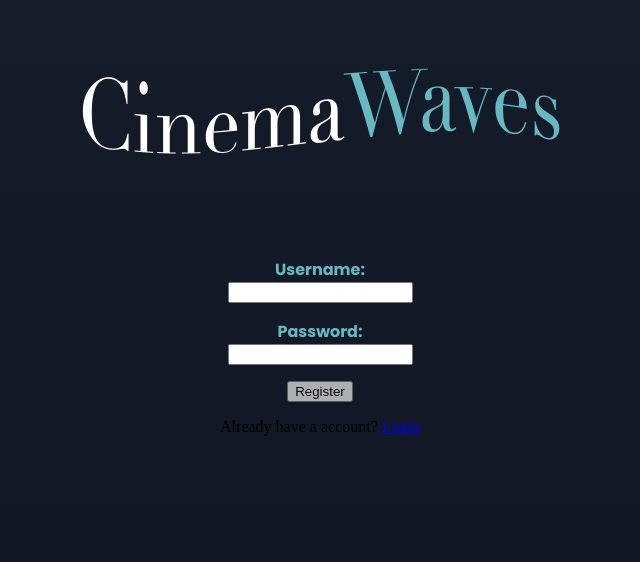
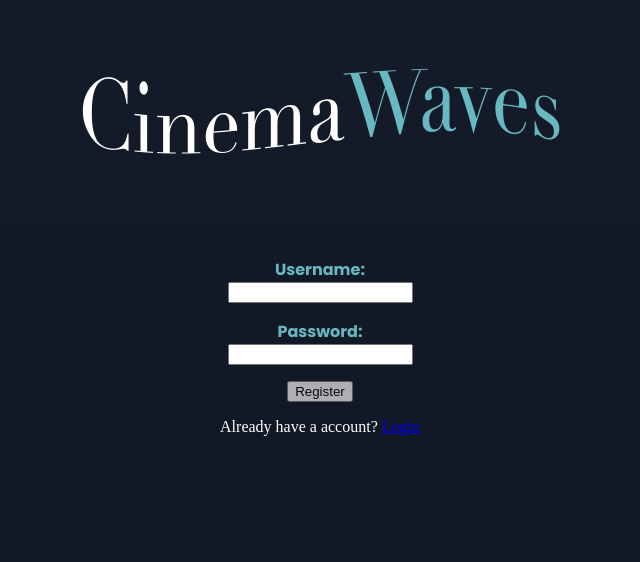
Before and after one commit to Isaac-Develops/Cinema-Waves, a Django app: page /register/ in a window 1280 px wide. Shown: the top 562 px of the page, without its empty margins (320-960 px from the left). Run offline with Django 3.2, Linux system fonts and the light colour scheme.

Commit message:
updated text color login/register

```diff
--- a/templates/registration/register_user.html
+++ b/templates/registration/register_user.html
@@ -104,6 +104,9 @@ body {
 	color: #015871;
 }
 
+p.register{
+  color: white;
+}
 
 </style>
 <center class="blue_logo"><img src="{% static 'images/Cinema_Waves logo.png' %}" id="blue_logo" alt=""></center>
@@ -117,5 +120,5 @@ body {
     {{ form.as_p }}
     <button type="submit" class="sub_but">Register</button>
   </form>
-  <p>Already have a account? <a href="/login/">Login</a></p>
+  <p class="register">Already have a account? <a href="/login/">Login</a></p>
 </center>
```
Also changed, not shown: templates/registration/login.html (+4 -10 lines).
